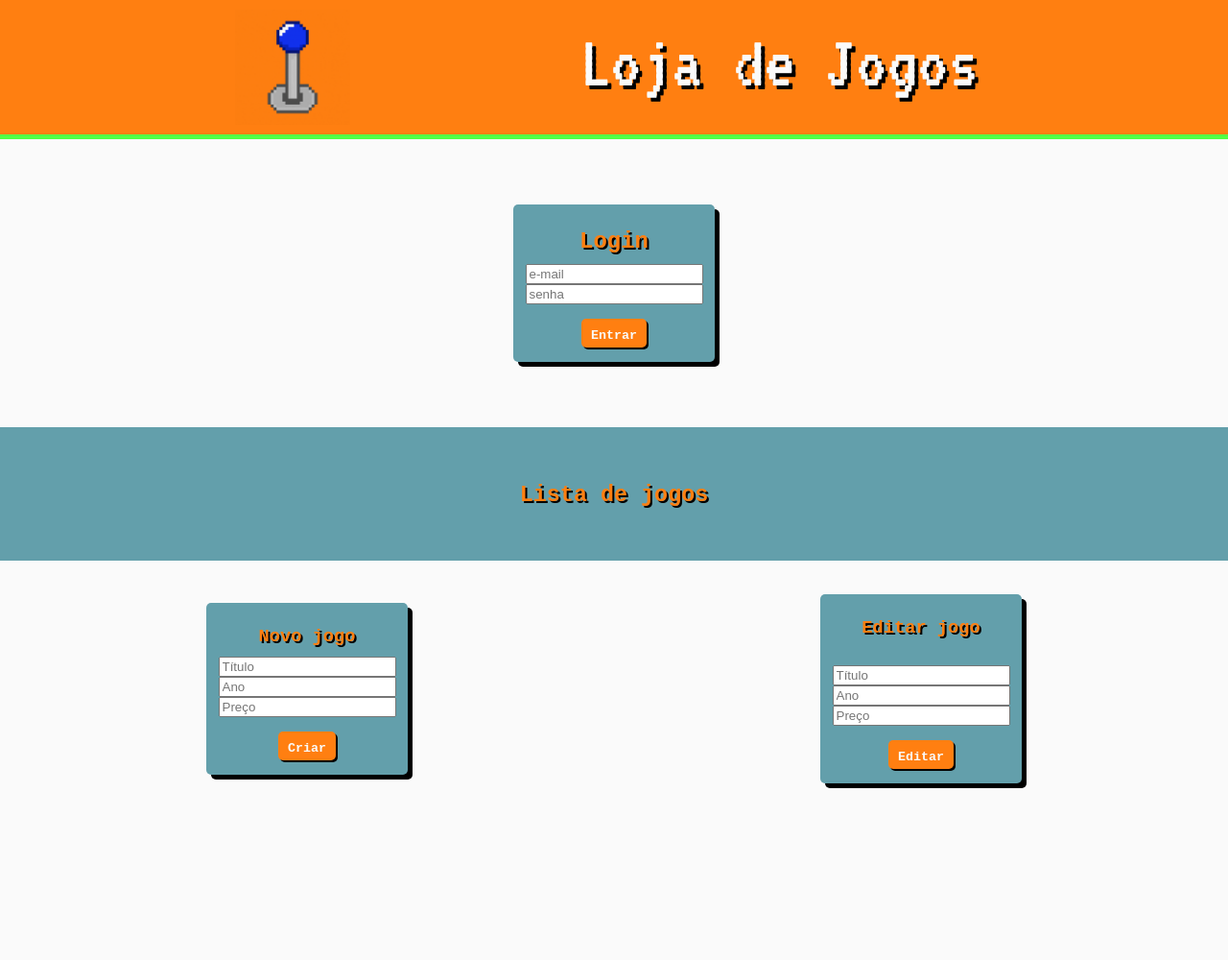
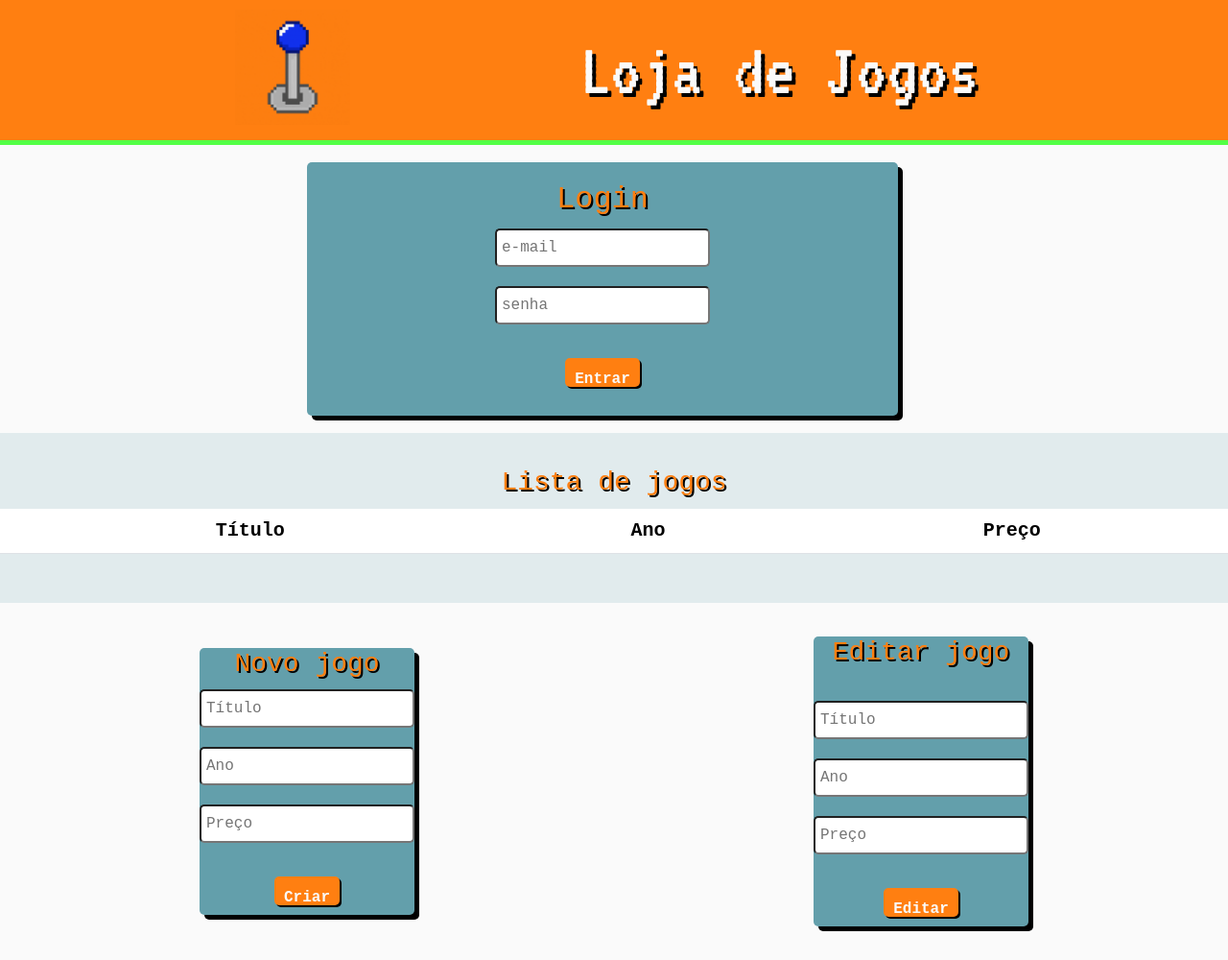
Before and after one commit to HelenA-Freitas/meus_aprendizados_nodejs, a web app: file Consumo de API/index.html in a window 1280 px wide. Shown: the whole page at 96% size. Before the commit the page ends 821 px from the top, so only its background shows below. Run offline with its HTML, style and script files only (its server is not run), Linux system fonts and the light colour scheme; lists and menus that the app fills with data are empty; some libraries are stand-ins or nearby versions.

Commit message:
update form login

```diff
--- a/Consumo de API/css/index.css
+++ b/Consumo de API/css/index.css
@@ -26,15 +26,19 @@ img{
     height: 120px;
 }
 
-#box, #actions{
+#actions{
     display: flex;
     align-items: center;
     text-align: center;
 }
 
 #box{
-    justify-content: center;
     height: 300px;
+    width: 100%;
+}
+
+#div-form-login{
+    align-self: center;
 }
 
 #actions{
@@ -43,34 +47,31 @@ img{
 }
 
 form{
-    display: inline-block;
+    /* display:inline-block; */
     background-color: #639FAB;
-    width: 200px;
     box-shadow: 5px 5px 0 #000;
-    padding: 5px;
     border-radius: 5px;
 }
 
-.form{
-    display: inline-block;
-    background-color: #639FAB;
-    width: 200px;
-    box-shadow: 5px 5px 0 #000;
-    padding: 5px;
-    border-radius: 5px;
+#login{
+    padding: 20px;
+    margin: 0 auto;
+
 }
 
 #listGames{
     display: block;
-    background-color: #639FAB;
+    background-color: #639fab2a;
     text-align: center;
     padding: 35px 0;
     font-size: 20px;
 }
 
-li{
-    list-style-type: none;
-
+input{
+    margin-bottom: 20px;
+    border-radius: 5px;
+    height: 40px;
+    padding: 5px;
 }
 
 h2, h3{
--- a/Consumo de API/index.html
+++ b/Consumo de API/index.html
@@ -7,7 +7,9 @@
         <meta name="viewport" content="width=device-width, initial-scale=1.0">
         <link rel="preconnect" href="https://fonts.googleapis.com">
         <link rel="preconnect" href="https://fonts.gstatic.com" crossorigin>
+        <link rel="shortcut icon" href="./img/fav.ico">
         <link href="https://fonts.googleapis.com/css2?family=VT323&display=swap" rel="stylesheet">
+        <link href="https://cdn.jsdelivr.net/npm/bootstrap@5.3.0-alpha1/dist/css/bootstrap.min.css" rel="stylesheet" integrity="sha384-GLhlTQ8iRABdZLl6O3oVMWSktQOp6b7In1Zl3/Jr59b6EGGoI1aFkw7cmDA6j6gD" crossorigin="anonymous">
         <link rel="stylesheet" href="css/reset.css">
         <link rel="stylesheet" href="css/index.css">
     </head>
@@ -18,18 +20,32 @@
             <img src="img/logo2.gif" alt="gif logo da loja">
             <h1>Loja de Jogos</h1>
         </header>
-        <section id="box">
-            <form id="login">
+        <section>
+            <div id="box" class="container-fluid row text-center" >
+                <div id='div-form-login' class="col-lg-12 col-md-12 text-center">
+                    <form id="login" class="col-lg-6 col-md-12">
                         <h2>Login</h2>
                         <input type="text" name="email" id="email" placeholder="e-mail"><br>
                         <input type="password" name="password"id="password" placeholder="senha"><br>
                         <p id="loginError"></p>
                         <button type= "button" onclick="login()">Entrar</button>
                     </form>
+                </div>
+            </div>
         </section>
-        <div id="listGames">
+        <div id="listGames" class="table-responsive-lg">
             <h3>Lista de jogos</h3>
-            <ul id="games"></ul>
+            <!-- <ul id="games"></ul> -->
+                <table class="table">
+                    <thead>
+                        <tr>
+                            <th>Título</th>
+                            <th>Ano</th>
+                            <th>Preço</th>
+                        </tr>
+                    </thead>
+                    <tbody id="games"></tbody>
+                </table>
         </div>
         <section id="actions">
                 <form id="create">
@@ -60,7 +76,6 @@
     <script src="https://cdn.jsdelivr.net/npm/sweetalert2@11"></script>
 
     <script>
-
         const axiosConfig = {
             headers:{
                 Authorization:"Bearer " + localStorage.getItem("token")
@@ -245,8 +260,8 @@
         function listarGames() {
             axios.get("http://localhost:45678/games", axiosConfig).then(response => {
                 const games = response.data;
-                const list = document.getElementById("games");
-                list.innerHTML = "";
+                const tbody = document.getElementById("games");
+                tbody.innerHTML = "";
 
                 games.forEach(game => {
                     const item = document.createElement("li");
@@ -274,7 +289,7 @@
 
                     item.appendChild(deleteBtn);
                     item.appendChild(editBtn);
-                    list.appendChild(item);
+                    tbody.appendChild(item);
 
                 });
 
--- /dev/null
+++ b/Consumo de API/package.json
@@ -0,0 +1,5 @@
+{
+  "dependencies": {
+    "bootstrap": "5.3.0-alpha1"
+  }
+}
--- a/apidegames/package.json
+++ b/apidegames/package.json
@@ -5,6 +5,7 @@
   "license": "MIT",
   "dependencies": {
     "body-parser": "^1.20.1",
+    "bootstrap": "5.3.0-alpha1",
     "cookie-parser": "^1.4.6",
     "cors": "^2.8.5",
     "ejs": "^3.1.8",
```
Also changed, not shown: Consumo de API/img/fav.ico (added), 2 other files. Lines whose indentation alone changed are shown as unchanged.
